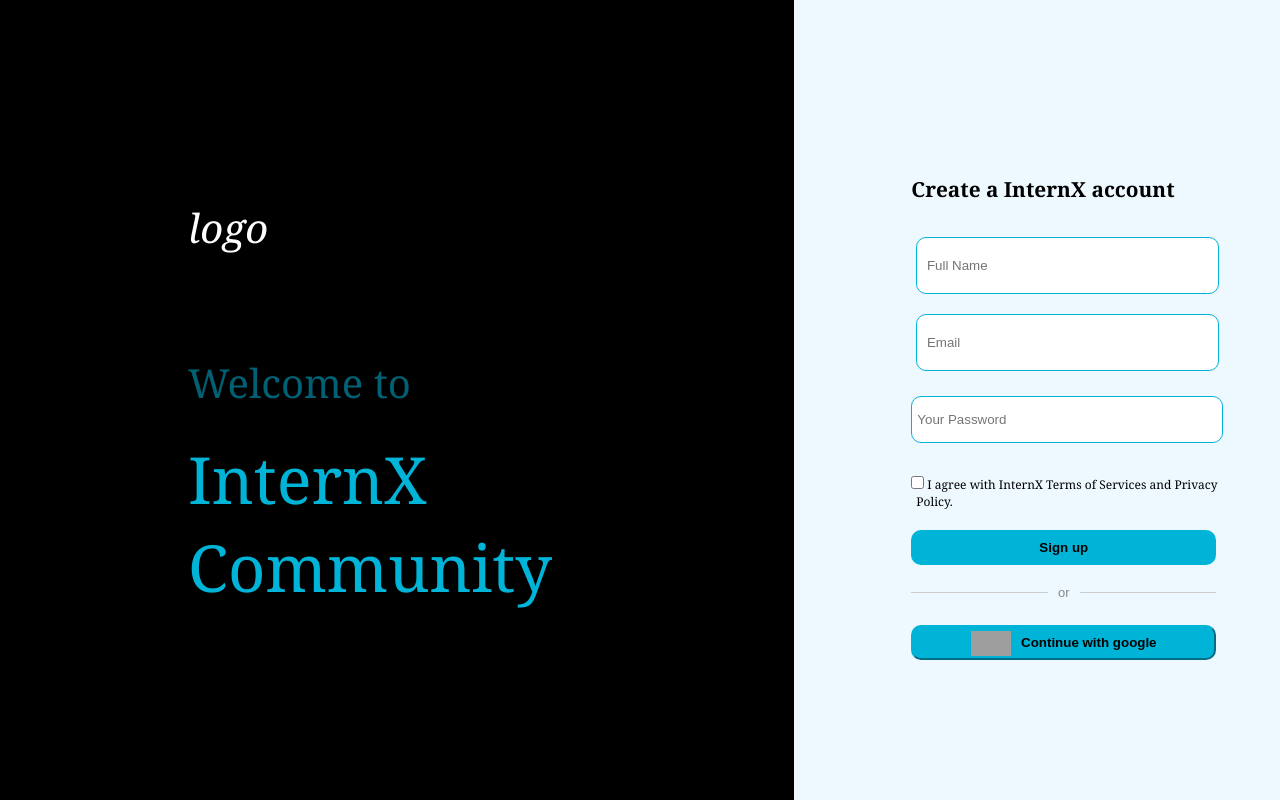
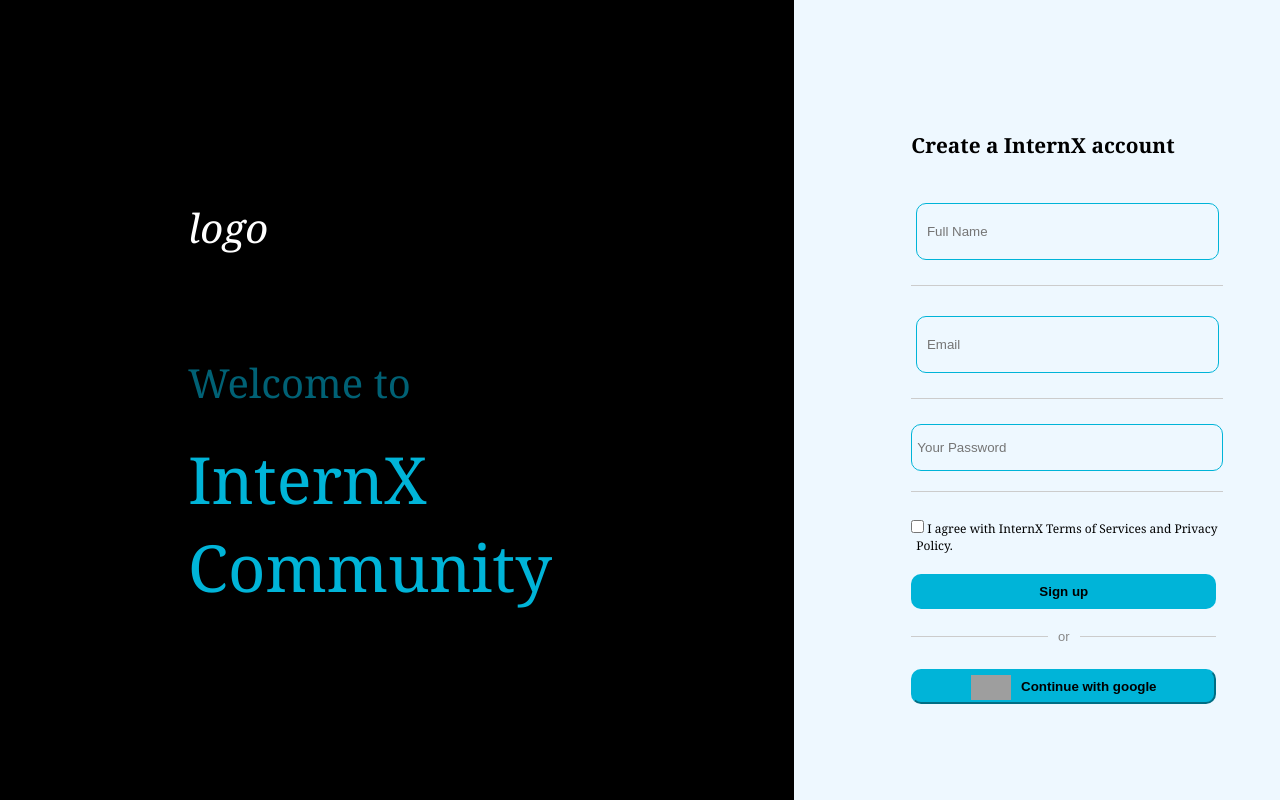
Before and after one commit to KushaRa/InternX_Front, a React (Create React App) app in the folder skillsync/: page /createacc in a window 1280 px wide. Built offline with nearby package versions, Linux system fonts and the light colour scheme; grey boxes are pictures that could not be loaded.

Commit message:
connect with database in registration

```diff
--- a/skillsync/src/Pages/CreateAcc/CreateAcc.jsx
+++ b/skillsync/src/Pages/CreateAcc/CreateAcc.jsx
@@ -1,7 +1,27 @@
-import React from "react";
+import React, { useState }  from "react";
 import "./CreateAcc.css";
 
 export const Signup = () => {
+  const [fullname, setFullname] = useState("");
+  const [email, setEmail] = useState("");
+  const [password, setPassword] = useState("");
+
+  const handleSignup = async (e) => {
+    e.preventDefault();
+    const response = await fetch("http://localhost:8000/api/Signup", {
+      method: "POST",
+      headers: {
+        "Content-Type": "application/json",
+      },
+      body: JSON.stringify({ fullname, email, password }),
+    });
+
+    if (response.ok) {
+      console.log("User created successfully");
+    } else {
+      console.log("Error creating user");
+    }
+  };
   return (
     <>
       <div className="flex-Container">
@@ -13,15 +33,33 @@ export const Signup = () => {
         <div className="flex-box02">
           <div className="createAcc">
             <h5>Create a InternX account</h5>
-            <div className="input-box1">
-              <input type="text" placeholder="Full Name" required />
-            </div>
-            <div className="input-box1">
-              <input type="text" placeholder="Email" required />
-            </div>
-            <div className="input-box1">
-              <input type="password" placeholder="Your Password" required />
-            </div>
+            <form onSubmit={handleSignup} className="input-box1">
+              <input
+                type="text"
+                placeholder="Full Name"
+                value={fullname}
+                onChange={(e) => setFullname(e.target.value)}
+                required
+              />
+            </form>
+            <form onSubmit={handleSignup} className="input-box1">
+              <input
+                type="text"
+                placeholder="Email"
+                required
+                value={email}
+                onChange={(e) => setEmail(e.target.value)}
+              />
+              </form>
+            <form onSubmit={handleSignup} className="input-box1">
+              <input
+                type="password"
+                placeholder="Your Password"
+                required
+                value={password}
+                onChange={(e) => setPassword(e.target.value)}
+              />
+              </form>
             <div className="terms">
               <label>
                 <input type="checkbox" />I agree with InternX Terms of Services
```
Also changed, not shown: skillsync/src/Pages/CompanyDashboard/Company.css (+15 -16 lines).
